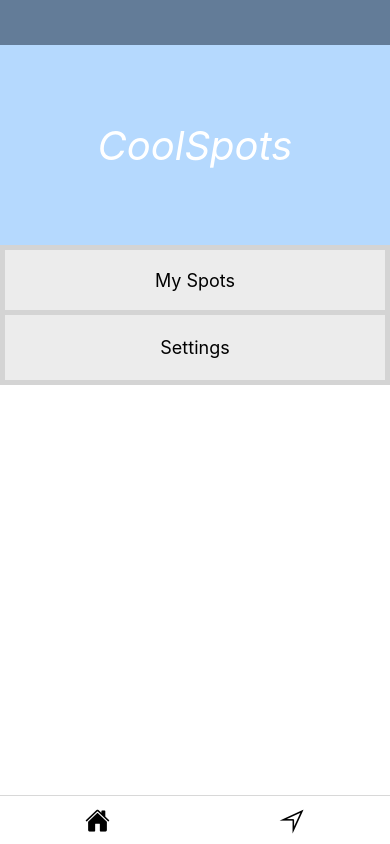
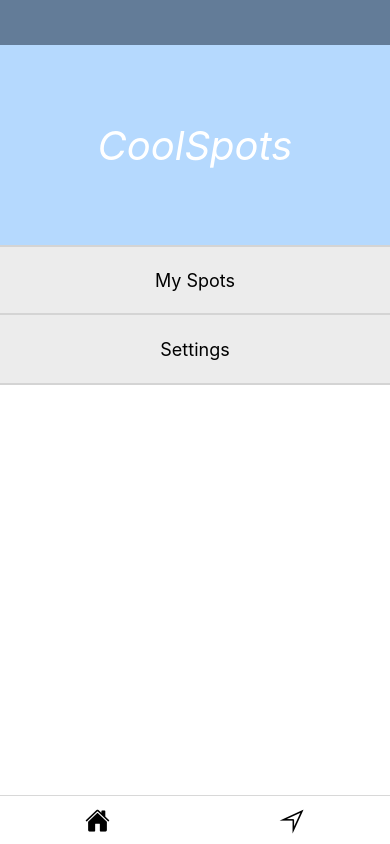
Before and after one commit to OkayNiceBrian/coolspots, a React Native app: screen /Home in a window 390 px wide. Built offline with nearby package versions, Linux system fonts and the light colour scheme.

Commit message:
Changed menu border

```diff
--- a/app/screens/HomeScreen.js
+++ b/app/screens/HomeScreen.js
@@ -17,7 +17,7 @@ const HomeScreen = ({ navigation }) => {
                         style={{width: '100%'}}
                         onPress={() => onPressMySpots()}
                     >
-                        <View style={[styles.menuOption, {borderTopWidth: 5}]}>
+                        <View style={[styles.menuOption, {borderTopWidth: 2}]}>
                             <Text style={styles.menuText}>My Spots</Text>
                         </View>
                     </TouchableHighlight>
@@ -83,8 +83,7 @@ const styles = StyleSheet.create({
         justifyContent: 'center',
         alignItems: 'center',
         backgroundColor: '#ececec',
-        borderWidth: 5,
-        borderTopWidth: 0,
+        borderBottomWidth: 2,
         borderColor: '#d4d4d4',
     },
     menuText: {
--- a/app/screens/MySpotsScreen.js
+++ b/app/screens/MySpotsScreen.js
@@ -13,7 +13,7 @@ const MySpotsScreen = ({ navigation }) => {
                         style={{width: '100%'}}
                         onPress={() => pressSpot()}
                     >
-                        <View style={[styles.menuOption, {borderTopWidth: 5}]}>
+                        <View style={[styles.menuOption, {borderTopWidth: 2}]}>
                             <Text style={styles.menuText}>Sample Spot</Text>
                         </View>
                     </TouchableHighlight>
@@ -54,8 +54,7 @@ const styles = StyleSheet.create({
         justifyContent: 'center',
         alignItems: 'center',
         backgroundColor: '#ececec',
-        borderWidth: 5,
-        borderTopWidth: 0,
+        borderBottomWidth: 2,
         borderColor: '#d4d4d4',
     },
     menuText: {
```
